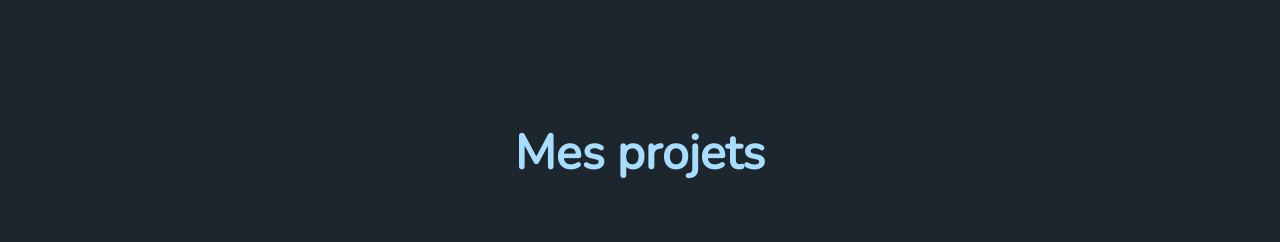
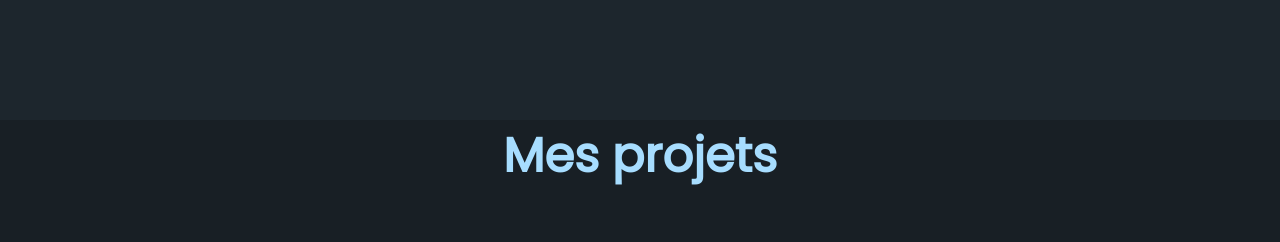
Before and after one commit to ChrisQ77/Portfolio, a plain HTML site: page index.html in a window 1280 px wide. Shown: the part 700-942 px from the top of the page. Drawn offline with nearby package versions, Linux system fonts and the light colour scheme.

Commit message:
modif design

```diff
--- a/index.html
+++ b/index.html
@@ -8,6 +8,12 @@
     <link rel="preconnect" href="https://fonts.googleapis.com">
     <link rel="preconnect" href="https://fonts.gstatic.com" crossorigin>
     <link href="https://fonts.googleapis.com/css2?family=Nunito&display=swap" rel="stylesheet">
+    <link rel="preconnect" href="https://fonts.googleapis.com">
+    <link rel="preconnect" href="https://fonts.gstatic.com" crossorigin>
+    <link href="https://fonts.googleapis.com/css2?family=Lobster&display=swap" rel="stylesheet">
+    <link rel="preconnect" href="https://fonts.googleapis.com">
+    <link rel="preconnect" href="https://fonts.gstatic.com" crossorigin>
+    <link href="https://fonts.googleapis.com/css2?family=Poppins&display=swap" rel="stylesheet">
     <title>Document</title>
     <link rel="stylesheet" href="style.css">
 </head>
@@ -30,9 +36,11 @@
 
     </section>
 
-    <section class="section_projets">
+    <section class="section_projets_color">
 
-        <h1 class="titre_projets">Mes projets</h1>
+        <div class="section_projets">
+
+            <h1 class="titre_projets">Mes projets</h1>
     <div class="gallery-image">
         <div class="img-box">
             <img src="https://picsum.photos/350/250?image=444" alt="" />
@@ -90,6 +98,10 @@
         </div>
     </div>
 
+        </div>
+
+
+
     </section>
 
 
--- a/style.css
+++ b/style.css
@@ -6,7 +6,9 @@ body {
 
 * {
     box-sizing: border-box;
-    font-family: "Nunito", sans-serif;
+    /* font-family: "Nunito", sans-serif; */
+    /* font-family: 'Lobster', cursive; */
+    font-family: 'Poppins', sans-serif;
     color: #A7DDFF;
 }
 
@@ -115,6 +117,13 @@ input:target {
     /* height: 100vh; */
     width: 90%;
     margin: auto;
+
+}
+
+.section_projets_color {
+
+background-color: #181f25;
+
 }
 
 .gallery-image {
```
